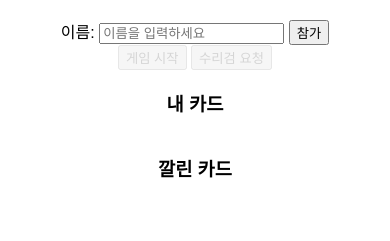
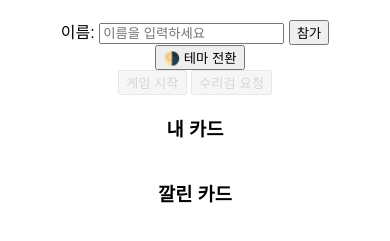
Before and after one commit to narpheus/the-mind-online, a website: page index.html in a window 390 px wide. Shown: the part 61-302 px from the top of the page. Drawn offline with nearby package versions, Linux system fonts and the light colour scheme; no server answers.

Commit message:
Update index.html

```diff
--- a/index.html
+++ b/index.html
@@ -1,20 +1,29 @@
-
 <!DOCTYPE html>
 <html>
 <head>
   <title>The Mind - Online</title>
   <style>
+    :root {
+      --bg-color: #ffffff;
+      --text-color: #000000;
+      --card-bg: #eee;
+      --card-hover: #ddd;
+      --border-color: #333;
+    }
+
     body {
       font-family: sans-serif;
       text-align: center;
       margin: 20px;
+      background-color: var(--bg-color);
+      color: var(--text-color);
     }
+
     #playerList, #resources, #status {
       text-align: center;
       margin: 10px 0;
     }
 
-    /* 카드 컨테이너: 가로 정렬 + 줄바꿈 */
     #cards, #playedCards {
       display: flex;
       flex-wrap: wrap;
@@ -23,22 +32,22 @@
       margin-top: 20px;
     }
 
-    /* 카드 디자인 */
     .card {
       width: 50px;
       height: 70px;
-      border: 1px solid #333;
+      border: 1px solid var(--border-color);
       line-height: 70px;
       font-size: 18px;
-      background-color: #eee;
+      background-color: var(--card-bg);
       cursor: pointer;
       user-select: none;
       border-radius: 6px;
       box-shadow: 1px 1px 3px rgba(0,0,0,0.2);
       transition: background-color 0.2s ease;
     }
+
     .card:hover {
-      background-color: #ddd;
+      background-color: var(--card-hover);
     }
 
     button:disabled {
@@ -63,6 +72,7 @@
     <label for="username">이름:</label>
     <input id="username" placeholder="이름을 입력하세요" />
     <button onclick="joinGame()">참가</button>
+    <button onclick="toggleTheme()" style="margin-left: 10px;">🌗 테마 전환</button>
   </div>
 
   <button onclick="startGame()" disabled id="startBtn">게임 시작</button>
@@ -83,5 +93,25 @@
 
   <script src="/socket.io/socket.io.js"></script>
   <script src="script.js"></script>
+  <script>
+    let isDark = false;
+
+    function toggleTheme() {
+      isDark = !isDark;
+      if (isDark) {
+        document.documentElement.style.setProperty('--bg-color', '#121212');
+        document.documentElement.style.setProperty('--text-color', '#ffffff');
+        document.documentElement.style.setProperty('--card-bg', '#333');
+        document.documentElement.style.setProperty('--card-hover', '#444');
+        document.documentElement.style.setProperty('--border-color', '#aaa');
+      } else {
+        document.documentElement.style.setProperty('--bg-color', '#ffffff');
+        document.documentElement.style.setProperty('--text-color', '#000000');
+        document.documentElement.style.setProperty('--card-bg', '#eee');
+        document.documentElement.style.setProperty('--card-hover', '#ddd');
+        document.documentElement.style.setProperty('--border-color', '#333');
+      }
+    }
+  </script>
 </body>
 </html>
```
